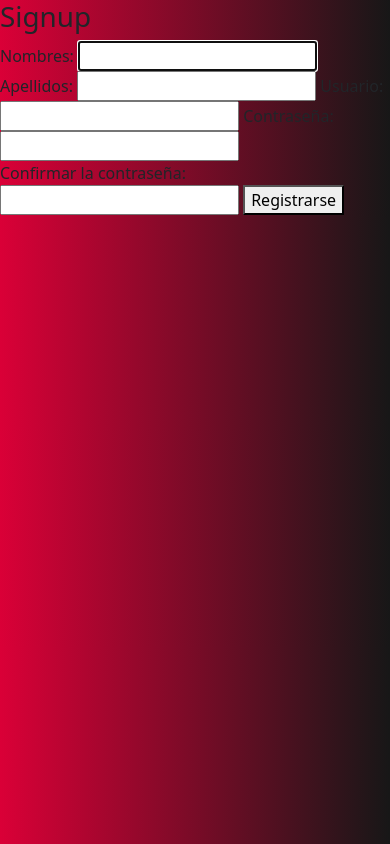
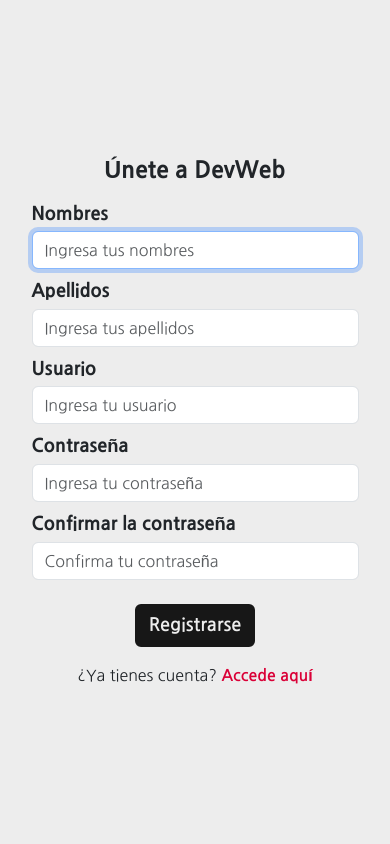
Before and after one commit to Bubbl33s/is_u4_red_social, a Django app: page /usuarios/signup/ in a window 390 px wide. Run offline with Django 5.2, Linux system fonts and the light colour scheme; some libraries are stand-ins or nearby versions.

Commit message:
responsive login and register

```diff
--- a/dev_web/static/css/base.css
+++ b/dev_web/static/css/base.css
@@ -1,9 +1,10 @@
+@import url('https://fonts.googleapis.com/css2?family=Nanum+Gothic:wght@400;700;800&display=swap');
+
 :root {
   --primary-red: rgb(218, 0, 55);
   --primary-gray: rgb(68, 68, 68);
   --primary-black: rgb(23, 23, 23);
   --primary-light: rgb(237, 237, 237);
-  --font-family: 'Arial, sans-serif';
 }
 
 body {
@@ -12,4 +13,23 @@
     var(--primary-red),
     var(--primary-black)
     );
+  font-family: 'Nanum Gothic', sans-serif;
 }
+
+.btn-black {
+  background-color: var(--primary-black);
+  border: 2px solid var(--primary-black);
+  color: var(--primary-light);
+}
+
+.btn-black:hover {
+  border: 2px solid var(--primary-black);
+}
+
+a {
+  color: var(--primary-red);
+}
+
+.fs-label {
+  font-size: 1.15rem;
+}
--- a/usuarios/templates/signup.html
+++ b/usuarios/templates/signup.html
@@ -1,24 +1,48 @@
-{% extends "base.html" %} {% block content %}
-<h1>Signup</h1>
+{% extends "base.html" %}
+{% load static %}
+{% block title %}Iniciar Sesión{% endblock title %}
+{% block style %}
+<link rel="stylesheet" href="{% static "css/signin.css" %}">
+{% endblock style %}
 
-<form action="" method="POST">
-  {% csrf_token %}
+{% block content %}
+<main class='d-flex justify-content-center align-items-center vh-100 mx-auto'>
+  <form action="" method="POST" class="main-form rounded-3 p-4 pb-2 fw-bold fs-label">
+    {% csrf_token %}
+    <h1 class="text-center fs-3 fw-bolder mb-3">Únete a DevWeb</h1>
 
-  <label for="nombres">Nombres:</label>
-  <input type="text" name="nombres" autofocus required id="nombres" required />
+    <div class="form-group mb-2 fw-bolder">
+      <label class="mb-1"  for="nombres">Nombres</label>
+      <input class="form-control" type="text" name="nombres" autofocus id="nombres" required placeholder="Ingresa tus nombres" />
+    </div>
 
-  <label for="apellidos">Apellidos:</label>
-  <input type="text" name="apellidos" required id="apellidos" required />
+    <div class="form-group mb-2 fw-bolder">
+      <label class="mb-1"  for="apellidos">Apellidos</label>
+      <input class="form-control" type="text" name="apellidos" id="apellidos" required placeholder="Ingresa tus apellidos" />
+    </div>
 
-  <label for="usuario">Usuario:</label>
-  <input type="text" name="usuario" required id="usuario" required />
+    <div class="form-group mb-2 fw-bolder">
+      <label class="mb-1"  for="usuario">Usuario</label>
+      <input class="form-control" type="text" name="usuario" id="usuario" required placeholder="Ingresa tu usuario" />
+    </div>
 
-  <label for="contra1">Contraseña:</label>
-  <input type="password" name="contra1" required id="contra1" required />
+    <div class="form-group mb-2 fw-bolder">
+      <label class="mb-1"  for="contra1">Contraseña</label>
+      <input class="form-control" type="password" name="contra1" id="contra1" required placeholder="Ingresa tu contraseña" />
+    </div>
 
-  <label for="contra2">Confirmar la contraseña:</label>
-  <input type="password" name="contra2" required id="contra2" required />
+    <div class="form-group mb-4 fw-bolder">
+      <label class="mb-1"  for="contra2">Confirmar la contraseña</label>
+      <input class="form-control" type="password" name="contra2" id="contra2" required placeholder="Confirma tu contraseña" />
+    </div>
 
-  <button>Registrarse</button>
-</form>
+    <div class="form-group mb-3 text-center">
+      <button class="btn btn-black fw-bold fs-label">Registrarse</button>
+    </div>
+
+    <div class="form-group text-center fw-lighter fs-6">
+      <p>¿Ya tienes cuenta? <a href="{% url "signin" %}" class="text-decoration-none fw-bolder">Accede aquí</a></p>
+    </div>
+  </form>
+</main>
 {% endblock content %}
```
Also changed, not shown: usuarios/static/css/signin.css (+11 -1 lines), usuarios/templates/signin.html (+18 -7 lines).
